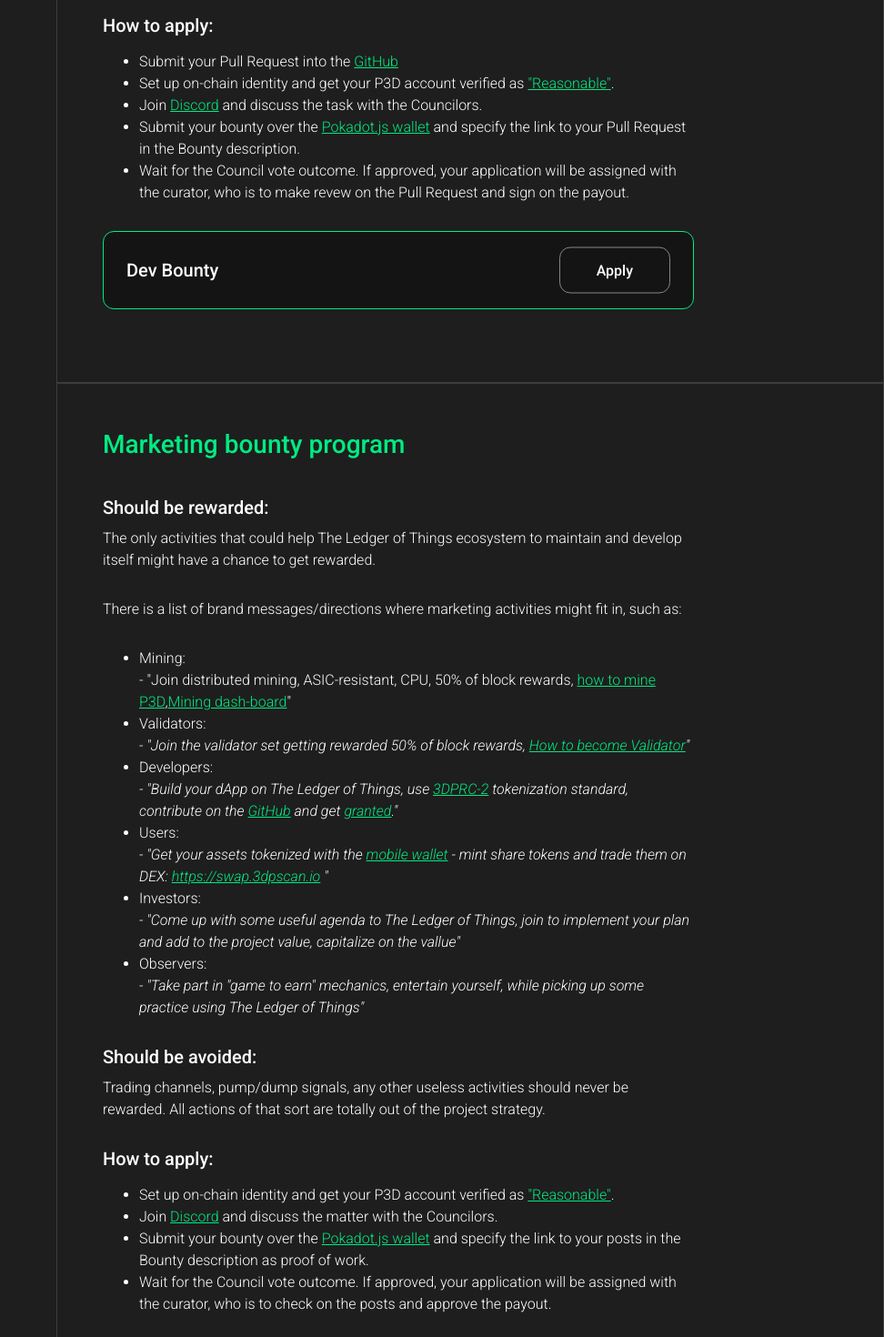
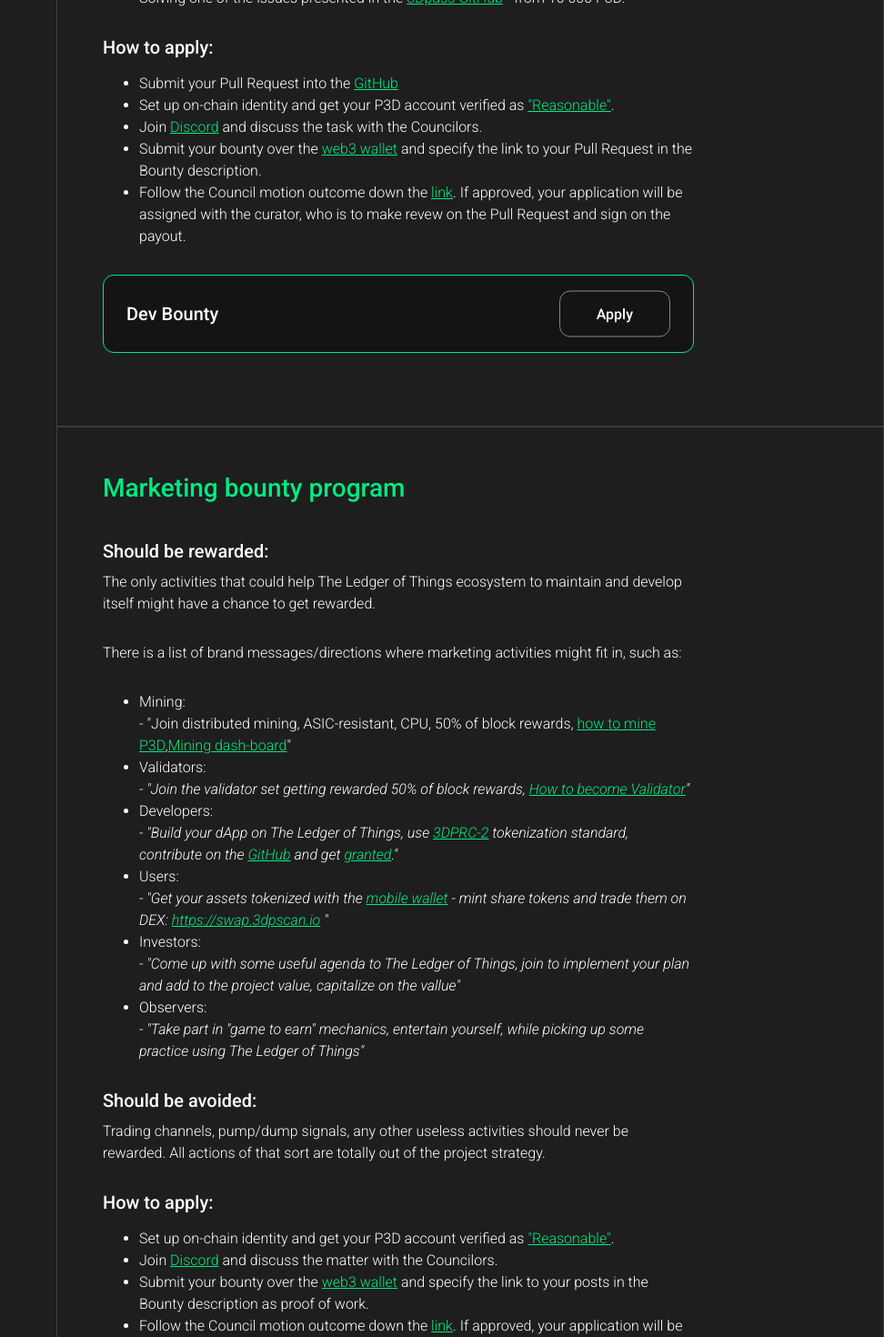
Before and after one commit to 3Dpass/website, a React (Create React App) app: page /grants in a window 1280 px wide. Shown: the part 2120-3590 px from the top of the page at 91% size, without its empty margins (308-1280 px from the left). Built offline with nearby package versions, Linux system fonts and the light colour scheme; the HTML template or start-up script is replaced by a standard one.

Commit message:
wallet-governance-links

```diff
--- a/src/pages/Grants.jsx
+++ b/src/pages/Grants.jsx
@@ -176,15 +176,15 @@ const Grants = () => {
                 Join <Link to="http://localhost:3000/governance#council">Discord</Link> and discuss the issue with the Councilors.
               </li>
               <li>
-                Submit your bounty over the <Link to="https://polkadot.js.org/apps/?rpc=wss%3A%2F%2Frpc.3dpscan.io#/bounties">Pokadot.js wallet</Link> {" "}
+                Submit your bounty over the <Link to="https://wallet.3dpass.org/governance/bounties">web3 wallet</Link> {" "}
                 and specify the link to your Pull Request in the Bounty description.
               </li>
               <li>
-                Wait for the Council vote outcome. If approved, your application will be assigned with the curator,
+                Follow the Council motion outcome down the <Link to="https://wallet.3dpass.org/governance/motions">link</Link>. If approved, your application will be assigned with the curator,
                 who is to make revew on the Pull Request and sign on the payout.
               </li>
             </ul>
-            <a className="message-text" href="https://polkadot.js.org/apps/?rpc=wss%3A%2F%2Frpc.3dpscan.io#/bounties">
+            <a className="message-text" href="https://wallet.3dpass.org/governance/bounties">
             <div className="page-lead-content">
                Bug Bounty
                 <div className="page-lead-button">Apply</div>
@@ -231,15 +231,15 @@ const Grants = () => {
               </li>
               <li>
                 Submit your bounty over the {" "}
-                 <Link to="https://polkadot.js.org/apps/?rpc=wss%3A%2F%2Frpc.3dpscan.io#/bounties">Pokadot.js wallet</Link> {" "}
+                 <Link to="https://wallet.3dpass.org/governance/bounties">web3 wallet</Link> {" "}
                 and specify the link to your Pull Request in the Bounty description.
               </li>
               <li>
-                Wait for the Council vote outcome. If approved, your application will be assigned with the curator,
-                who is to make revew on the Pull Request and sign on the payout.
+                Follow the Council motion outcome down the <Link to="https://wallet.3dpass.org/governance/motions">link</Link>. {" "}
+                If approved, your application will be assigned with the curator, who is to make revew on the Pull Request and sign on the payout.
               </li>
             </ul>
-            <a className="message-text" href="https://polkadot.js.org/apps/?rpc=wss%3A%2F%2Frpc.3dpscan.io#/bounties">
+            <a className="message-text" href="https://wallet.3dpass.org/governance/bounties">
             <div className="page-lead-content">
                Dev Bounty
                 <div className="page-lead-button">Apply</div>
@@ -316,15 +316,16 @@ const Grants = () => {
               </li>
               <li>
                 Submit your bounty over the {" "}
-                 <Link to="https://polkadot.js.org/apps/?rpc=wss%3A%2F%2Frpc.3dpscan.io#/bounties">Pokadot.js wallet</Link> {" "}
+                 <Link to="https://wallet.3dpass.org/governance/bounties">web3 wallet</Link> {" "}
                 and specify the link to your posts in the Bounty description as proof of work.
               </li>
               <li>
-                Wait for the Council vote outcome. If approved, your application will be assigned with the curator,
+                Follow the Council motion outcome down the <Link to="https://wallet.3dpass.org/governance/motions">link</Link>. {" "}
+                If approved, your application will be assigned with the curator,
                 who is to check on the posts and approve the payout.
               </li>
             </ul>
-            <a className="message-text" href="https://polkadot.js.org/apps/?rpc=wss%3A%2F%2Frpc.3dpscan.io#/bounties">
+            <a className="message-text" href="https://wallet.3dpass.org/governance/bounties">
             <div className="page-lead-content">
                Marketing Bounty
                 <div className="page-lead-button">Apply</div>
@@ -385,15 +386,16 @@ const Grants = () => {
               </li>
               <li>
                 Submit your bounty over the {" "}
-                 <Link to="https://polkadot.js.org/apps/?rpc=wss%3A%2F%2Frpc.3dpscan.io#/bounties">Pokadot.js wallet</Link> {" "}
+                 <Link to="https://wallet.3dpass.org/governance/bounties">web3 wallet</Link> {" "}
                 and specify the link to your Pull Request in the Bounty description.
               </li>
               <li>
-                Wait for the Council vote outcome. If approved, your application will be assigned with the curator,
-                who is to check on proof of work and sign on the payout.
+                Follow the Council motion outcome down the <Link to="https://wallet.3dpass.org/governance/motions">link</Link>. {" "}
+                If approved, your application will be assigned with the curator,
+                who is to check on the posts and approve the payout.
               </li>
             </ul>
-            <a className="message-text" href="https://polkadot.js.org/apps/?rpc=wss%3A%2F%2Frpc.3dpscan.io#/bounties">
+            <a className="message-text" href="https://wallet.3dpass.org/governance/bounties">
             <div className="page-lead-content">
                Integration Bounty
                 <div className="page-lead-button">Apply</div>
@@ -462,15 +464,16 @@ const Grants = () => {
               </li>
               <li>
                 Submit your bounty over the {" "}
-                 <Link to="https://polkadot.js.org/apps/?rpc=wss%3A%2F%2Frpc.3dpscan.io#/bounties">Pokadot.js wallet</Link> {" "}
+                 <Link to="https://wallet.3dpass.org/governance/bounties">web3 wallet</Link> {" "}
                 and specify the link to your Pull Request/proof of work in the Bounty description.
               </li>
               <li>
-                Wait for the Council vote outcome. If approved, your application will be assigned with the curator,
-                who is to revew on the Pull Request and sign on the payout.
+                Follow the Council motion outcome down the <Link to="https://wallet.3dpass.org/governance/motions">link</Link>. {" "}
+                If approved, your application will be assigned with the curator,
+                who is to check on the posts and approve the payout.
               </li>
             </ul>
-            <a className="message-text" href="https://polkadot.js.org/apps/?rpc=wss%3A%2F%2Frpc.3dpscan.io#/bounties">
+            <a className="message-text" href="https://wallet.3dpass.org/governance/bounties">
             <div className="page-lead-content">
                Ecosystem Bounty
                 <div className="page-lead-button">Apply</div>
```
